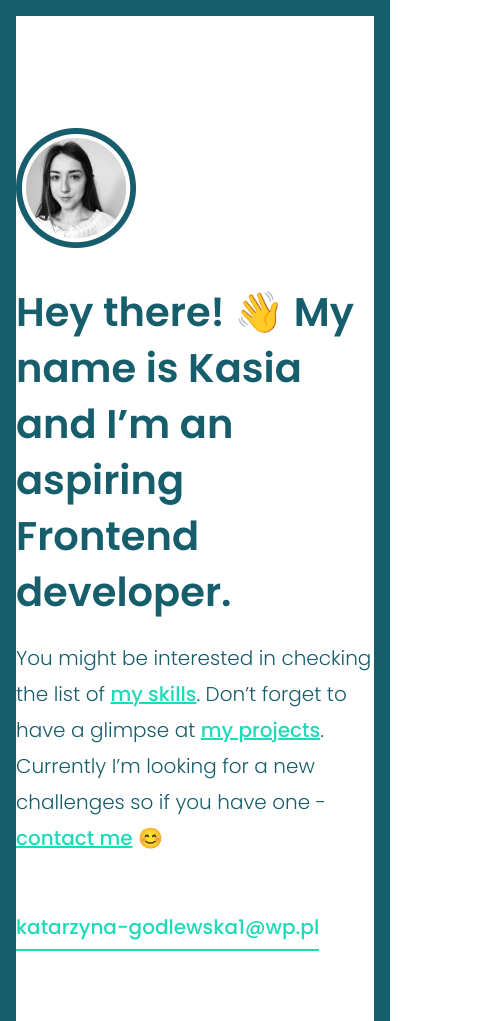
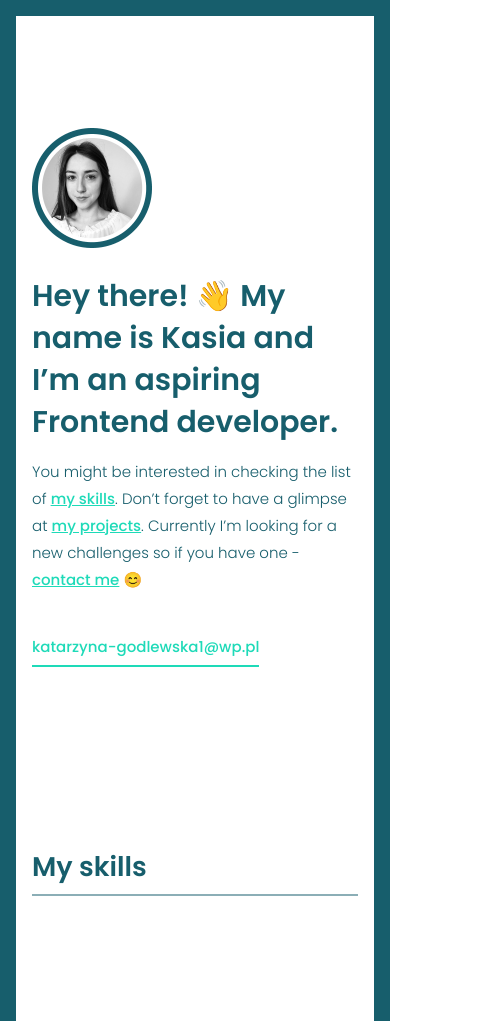
Before and after one commit to katarzynagodlewska/katarzynagodlewska.github.io, a website: page src/content/index.html in a window 390 px wide. Shown: the top 1021 px of the page, 503 px wide, since content can reach past the window. Drawn offline with nearby package versions, Linux system fonts and the light colour scheme; files that its build step writes are made by us from their sources; no server answers; files whose address does not match are found by name.

Commit message:
feat: box sizing / mobile / padding

```diff
--- a/src/scss/_variables.scss
+++ b/src/scss/_variables.scss
@@ -7,3 +7,5 @@ $turquise: #06C8BC;
 $neon-turquise: #1EDAB8;
 $dark-slate-gray: #175E6C;
 $bali-hai: #8BAEB6;
+
+$mobile: 768px;
--- a/src/scss/main.scss
+++ b/src/scss/main.scss
@@ -11,6 +11,9 @@ html {
   box-sizing: border-box;
   font-size: 16px;
   scroll-behavior: smooth;
+  @media (max-width: $mobile) {
+    font-size: 12px;
+  }
 }
 
 *, *:before, *:after {
@@ -27,7 +30,7 @@ body {
 }
 
 .container {
-  max-width: 1184px;
+  max-width: 1216px;
   padding: 0 16px;
   margin: 0 auto;
 }
--- a/src/scss/modules/contact.scss
+++ b/src/scss/modules/contact.scss
@@ -23,7 +23,7 @@
     &__title {
         margin: 0 auto 1rem;
         padding: 8rem 16px 0;
-        max-width: 1184px;
+        max-width: 1216px;
         font-weight: 600;
         font-size: 2rem;
         line-height: 2.75rem;
--- a/src/scss/modules/hero.scss
+++ b/src/scss/modules/hero.scss
@@ -1,6 +1,6 @@
 .hero {
-    max-width: 1184px;
-    padding: 112px 0 184px;
+    max-width: 1216px;
+    padding: 112px 16px 184px;
     margin: 0 auto;
     &__description {
         color: $dark-slate-gray;
--- a/src/scss/modules/projects.scss
+++ b/src/scss/modules/projects.scss
@@ -15,7 +15,7 @@
         font-style: normal;
         font-weight: 600;
         padding: 1rem 16px;
-        max-width: 1184px;
+        max-width: 1216px;
     }
 }
 
--- a/src/scss/modules/skills.scss
+++ b/src/scss/modules/skills.scss
@@ -1,5 +1,6 @@
 .skills {
-    max-width: 1184px;
+    max-width: 1216px;
+    padding: 0 16px;
     margin: 0 auto 8rem;
     &__title {
         font-size: 2.25rem;
```
